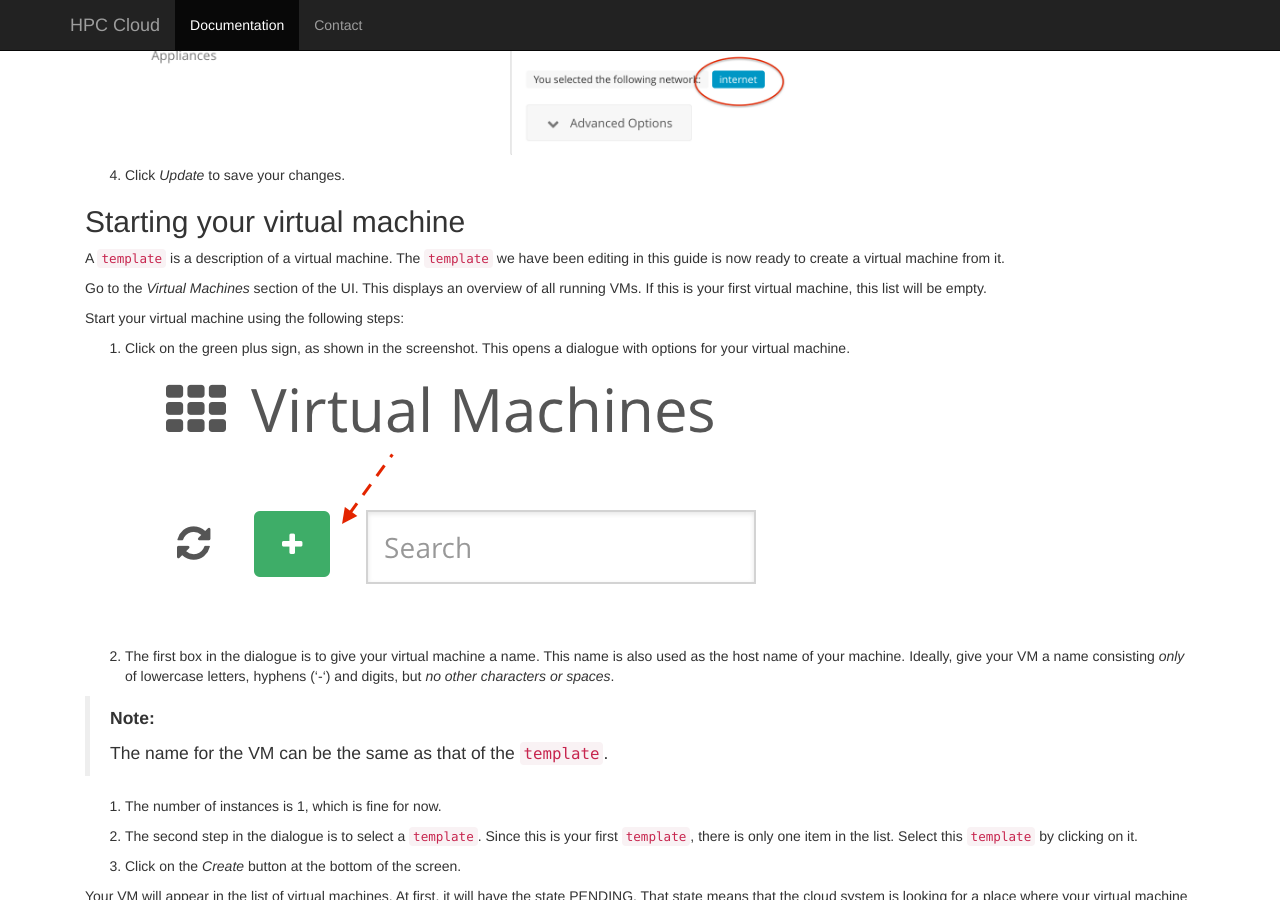
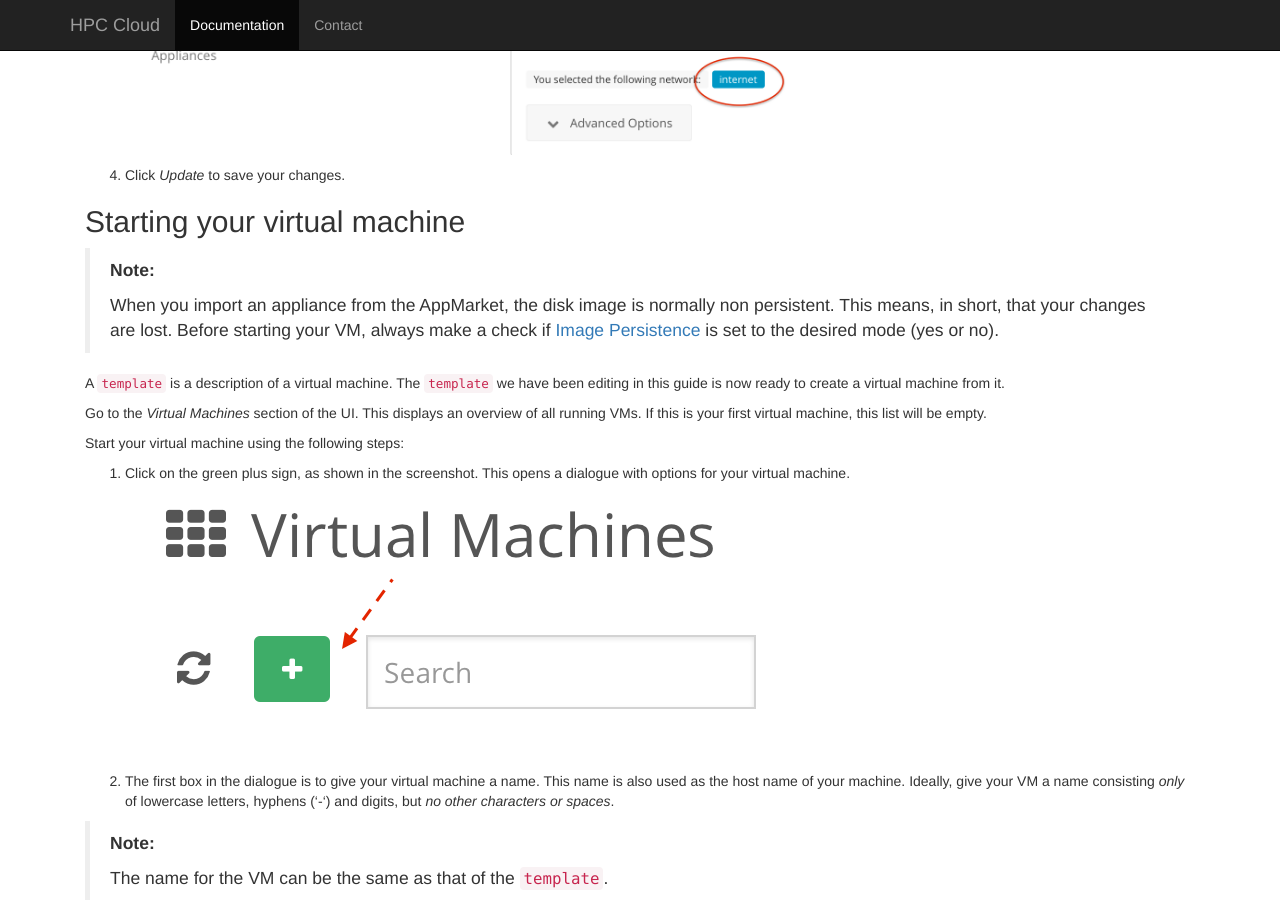
Before and after one commit to sara-nl/clouddocs, a Jekyll site: the page built from general-start.markdown, in a window 1280 px wide and 900 px high, scrolled down 4355 px. Built offline with Jekyll 4.4.1, drawn with Linux system fonts in a browser that asks for light colours.

Commit message:
added persistence note

```diff
--- a/general-start.markdown
+++ b/general-start.markdown
@@ -108,6 +108,12 @@ This shows the different configuration options for your `template`. For now, we
 
 ## Starting your virtual machine
 
+>**Note:**
+>
+> When you import an appliance from the AppMarket, the disk image is normally non persistent.
+> This means, in short, that your changes are lost. Before starting your VM, always make a check
+> if [Image Persistence](image_persistence) is set to the desired mode (yes or no).
+
 A `template` is a description of a virtual machine. The `template` we have been editing in this guide is now ready to create a virtual machine from it.
 
 Go to the _Virtual Machines_ section of the UI. This displays an overview of all running VMs. If this is your first virtual machine, this list will be empty.
```
